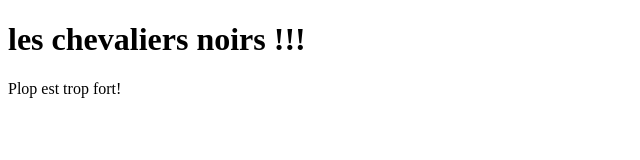
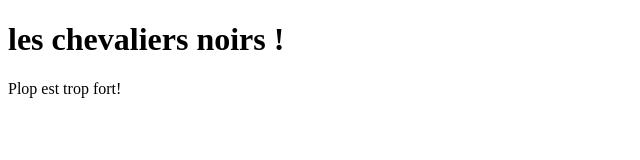
Before and after one commit to Ugcdtc/formGit, a plain HTML site: page index.html in a window 1280 px wide. Shown: the full height of the page, 0-640 px from the left. Drawn offline with Linux system fonts and the light colour scheme.

Commit message:
Main en principal

```diff
--- a/index.html
+++ b/index.html
@@ -7,7 +7,7 @@
     <title>Document</title>
 </head>
 <body>
-<h1>les chevaliers noirs !!!</h1>
+<h1>les chevaliers noirs !</h1>
 
 <div>
     Plop est trop fort!
```
